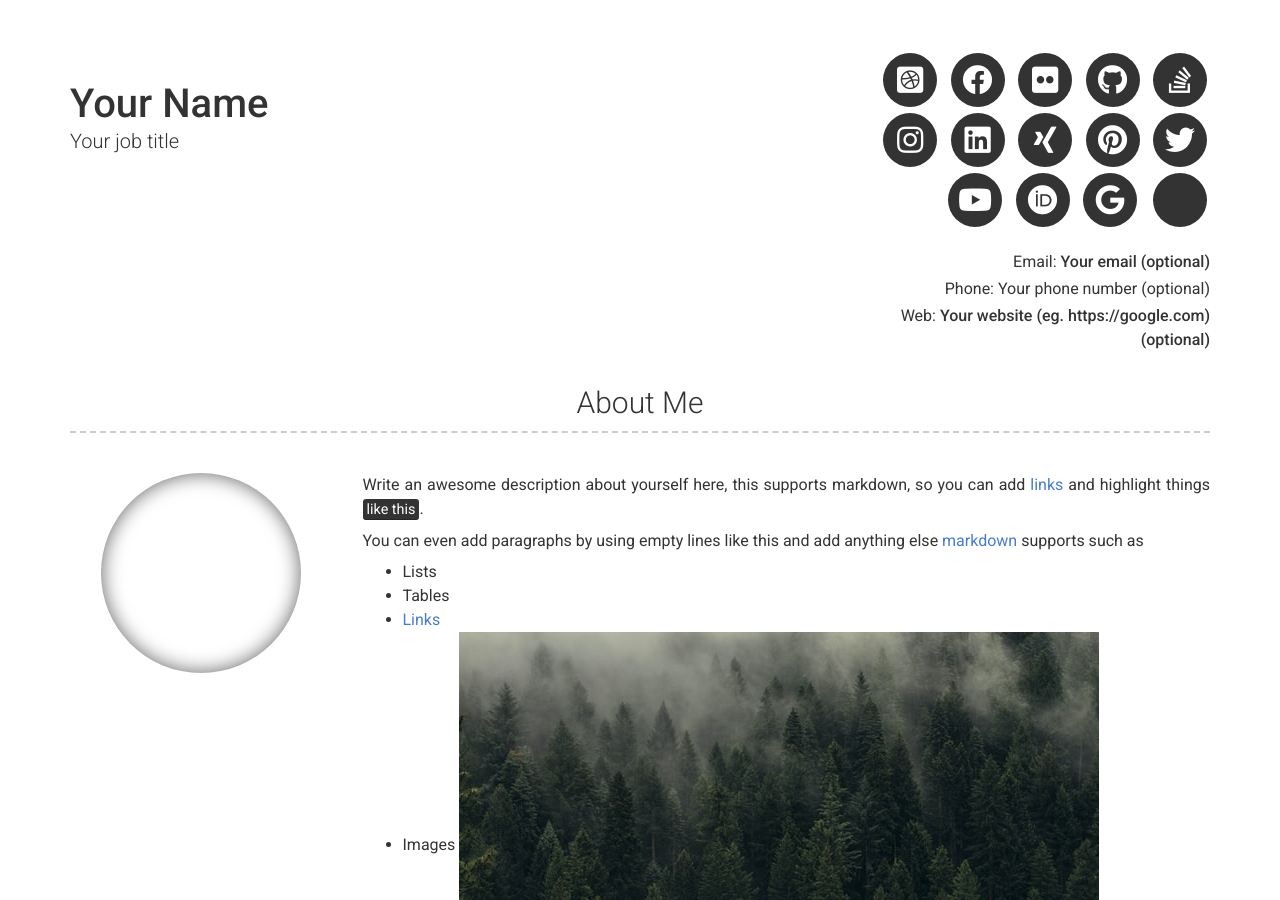
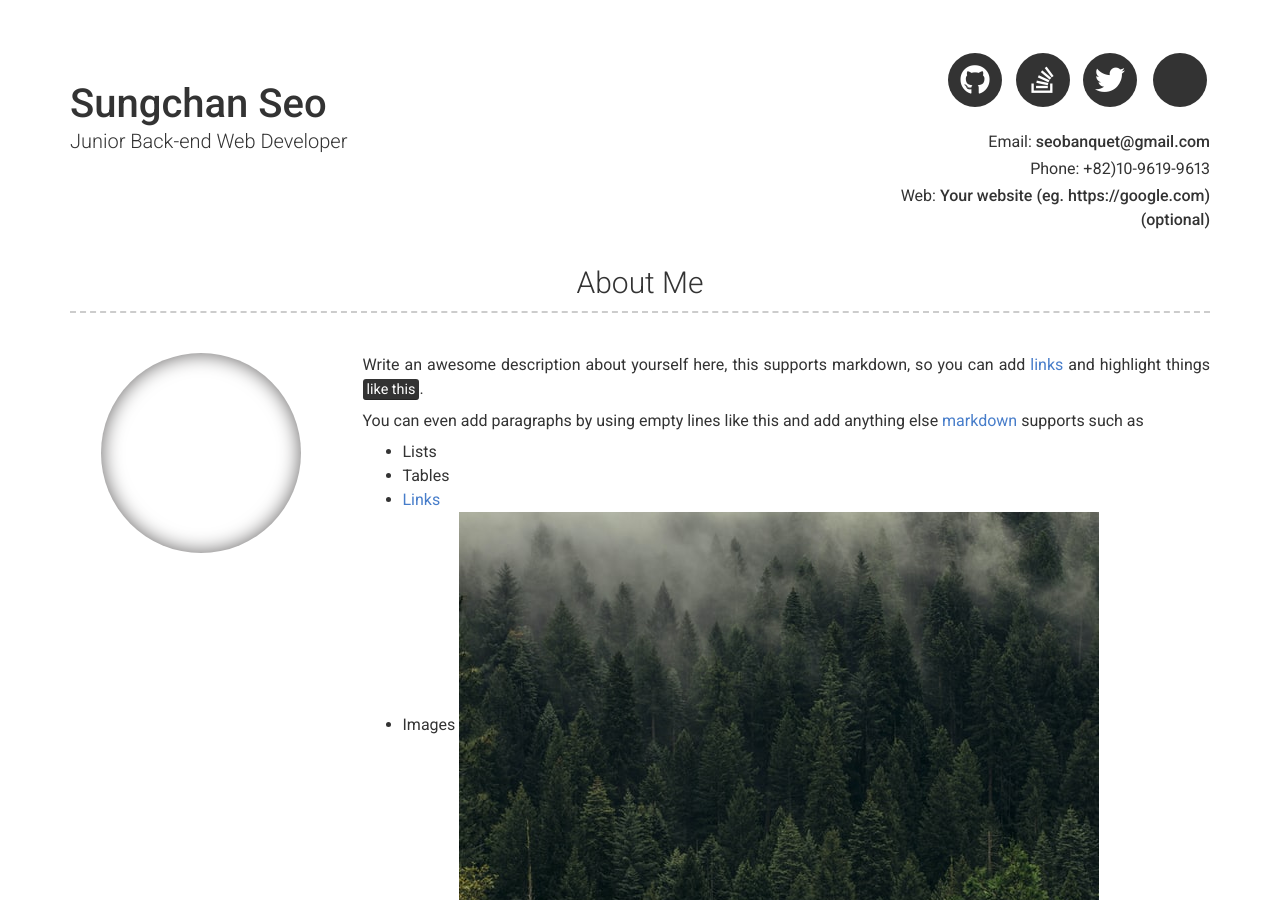
Before and after one commit to sungchanseo/sungchanseo.github.io, a Jekyll site: the page built from index.md, in a window 1280 px wide and 900 px high. Built offline with Jekyll 4.4.1, drawn with Linux system fonts in a browser that asks for light colours; nearby versions of some CDN libraries; some of the changed text lies outside the part shown.

Commit message:
이력서 업테이트1

```diff
--- a/_config.yml
+++ b/_config.yml
@@ -6,11 +6,11 @@ repository: Git repository where your resume will be hosted, only required if yo
 version: 2
 
 # Personal info
-name: Your Name
-title: Your job title
-email: Your email (optional)
+name: Sungchan Seo
+title: Junior Back-end Web Developer
+email: seobanquet@gmail.com
 # email_title: Email (Email title override)
-phone: Your phone number (optional)
+phone: +82)10-9619-9613
 # phone_title: Phone (Phone title override)
 website: Your website (eg. https://google.com)(optional)
 # website_title: Web (Website title override)
@@ -20,18 +20,8 @@ darkmode: false
 
 # Social links
 twitter_username: jekyllrb
-github_username:  jekyll
+github_username:  sungchanseo
 stackoverflow_username: "00000001"
-dribbble_username: jekyll
-facebook_username: jekyll
-flickr_username: jekyll
-instagram_username: jekyll
-linkedin_username: jekyll
-xing_username: jekyll
-pinterest_username: jekyll
-youtube_username: jekyll
-orcid_username: 0000-0000-0000-0000
-googlescholar_username: D847cGsAAAAJ
 
 # Additional icon links
 additional_links:
```
